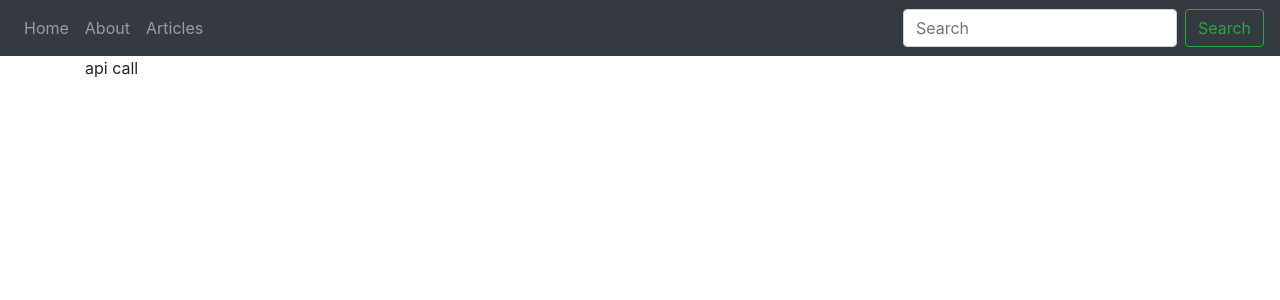
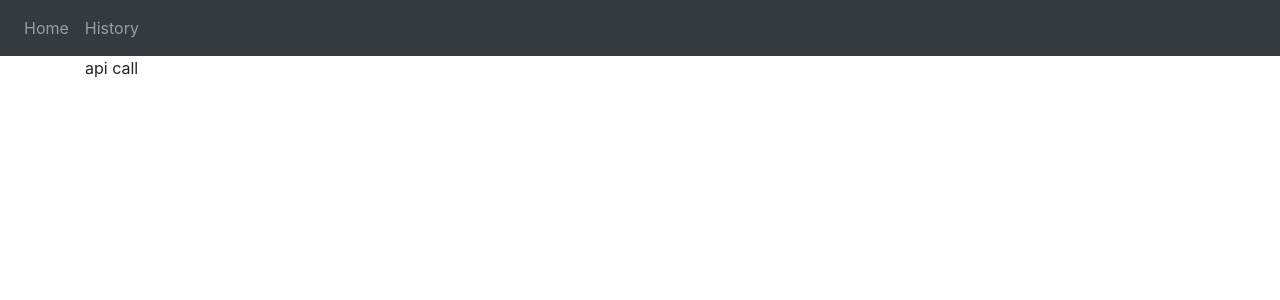
Before and after one commit to TaniyaAmidon/TFLflaskapp, a Flask app: page / in a window 1280 px wide. Shown: the top 300 px of the page. Run offline with Flask 2, Linux system fonts and the light colour scheme; some libraries are stand-ins or nearby versions.

Commit message:
make navbar modifications

```diff
--- a/app.py
+++ b/app.py
@@ -14,5 +14,6 @@ def exceptedArrivals():
 def history():
   return render_template('history.html')
 
+
 if __name__ == '__main__':
   app.run()
--- a/templates/includes/_navbar.html
+++ b/templates/includes/_navbar.html
@@ -9,15 +9,8 @@
               <a class="nav-link" href="/">Home <span class="sr-only">(current)</span></a>
             </li>
             <li class="nav-item">
-              <a class="nav-link" href="/about">About</a>
+              <a class="nav-link" href="/about">History</a>
             </li>
-            <li class="nav-item">
-                <a class="nav-link" href="/articles">Articles</a>
-              </li>
           </ul>
-          <form class="form-inline my-2 my-lg-0">
-            <input class="form-control mr-sm-2" type="text" placeholder="Search" aria-label="Search">
-            <button class="btn btn-outline-success my-2 my-sm-0" type="submit">Search</button>
-          </form>
         </div>
       </nav>
```
